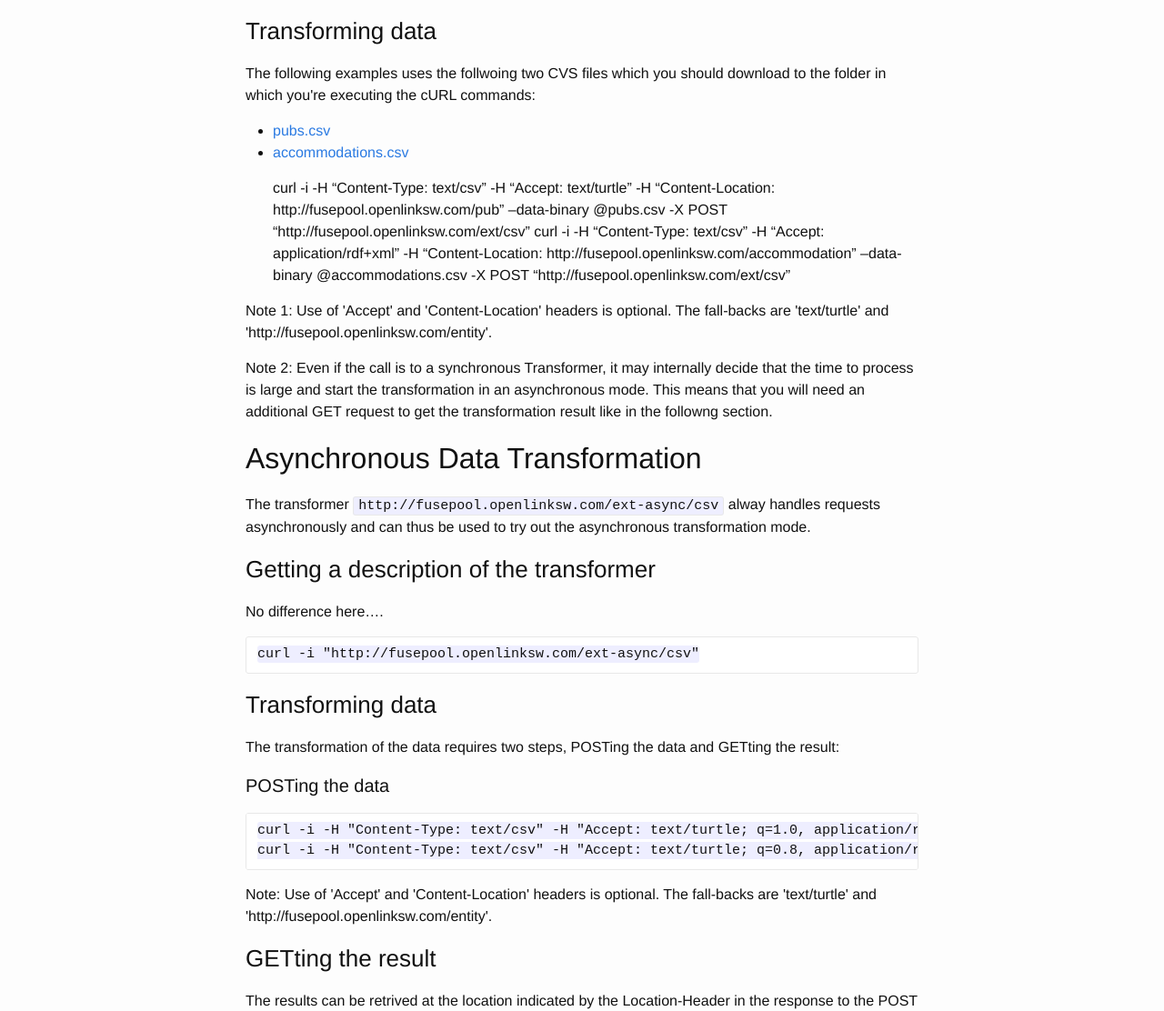
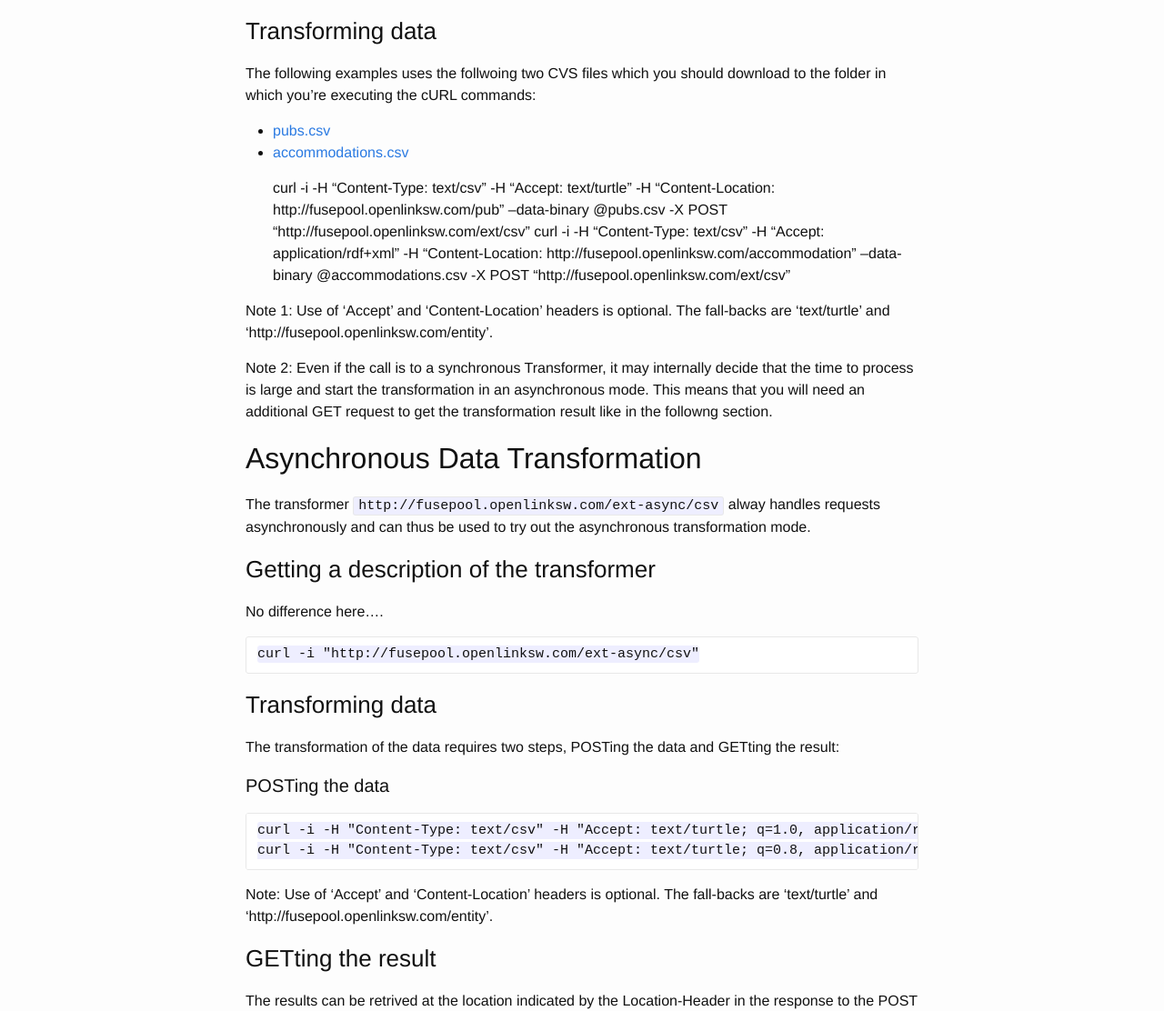
Before and after one commit to fusepoolP3/fusepoolp3.github.io, a Jekyll site: the page built from openlink-rdf-generators.md, in a window 1280 px wide. Shown: the part 571-1683 px from the top of the page at 91% size. Built offline with Jekyll 4.4.1, drawn with Linux system fonts in a browser that asks for light colours; part of the change alters nothing that is shown.

```diff
--- a/_config.yml
+++ b/_config.yml
@@ -10,6 +10,3 @@ github_username:  fusepoolp3
 
 # Build settings
 markdown: kramdown
-
-kramdown:
-    smart_quotes:  ["apos", "apos", "ldquo", "rdquo"]
```
